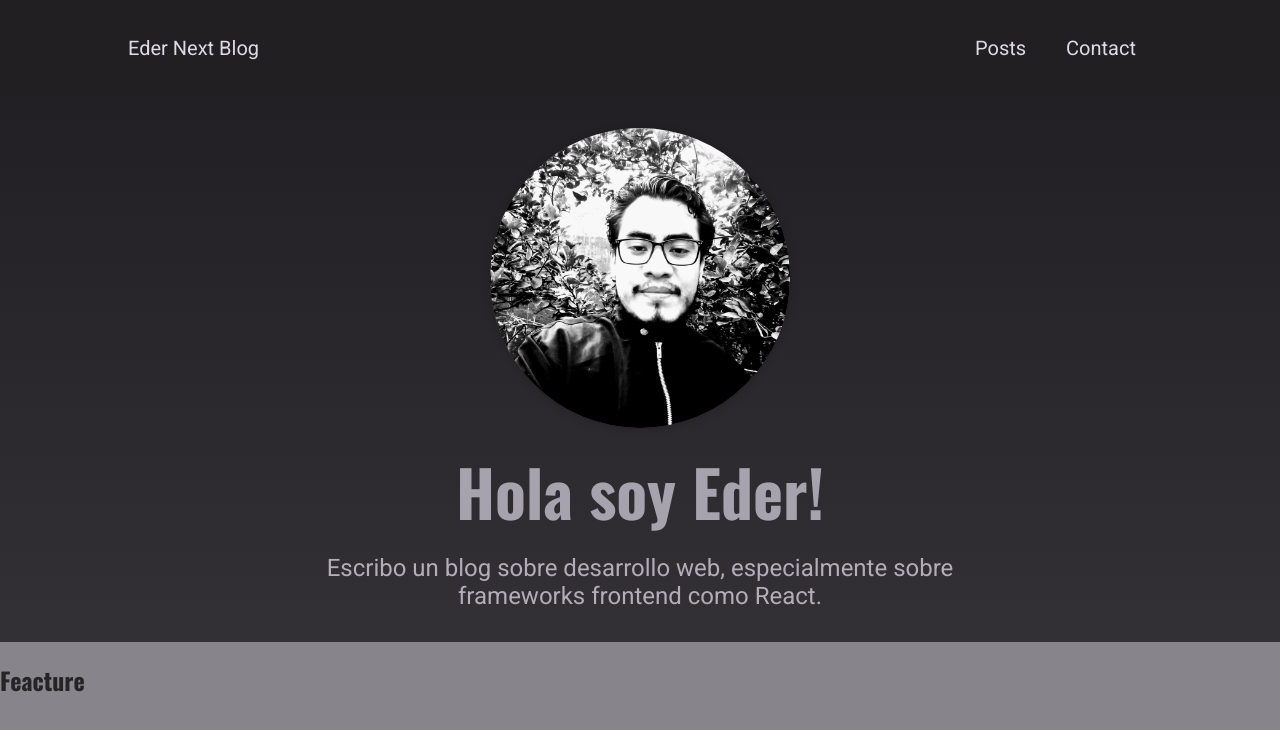
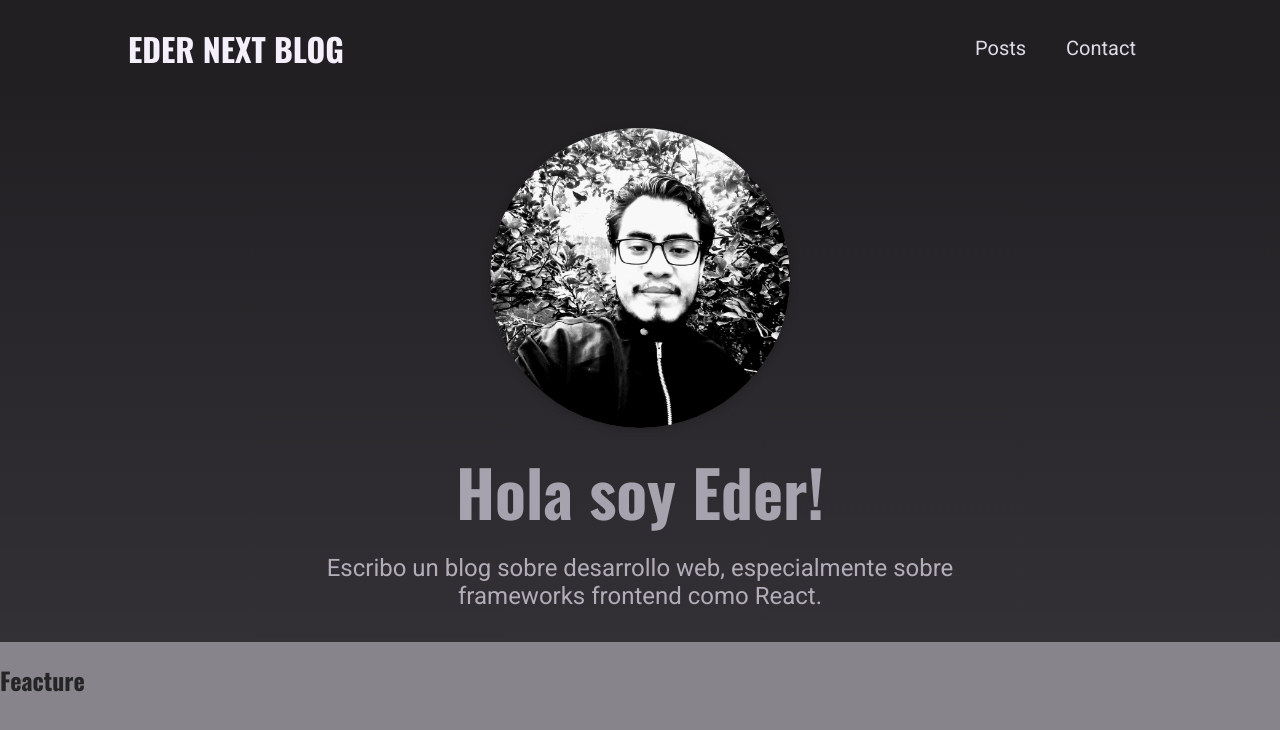
Before and after one commit to chlrobert93/BlogNextJS, a Next.js app: page / in a window 1280 px wide. Shown: the top 730 px of the page. Built offline with nearby package versions, Linux system fonts and the light colour scheme.

Commit message:
Agregar una cuadrícula de publicaciones y elementos de publicación

```diff
--- a/components/layout/logo.js
+++ b/components/layout/logo.js
@@ -2,7 +2,7 @@ import classes from './logo.module.css';
 
 function Logo (){
     return(
-       <div clasName={classes.logo}> Eder Next Blog</div>
+       <div className={classes.logo}> Eder Next Blog</div>
     );
 }
 
--- a/components/posts/posts-grid.js
+++ b/components/posts/posts-grid.js
@@ -4,6 +4,7 @@ import classes from './posts-grid.module.css';
 
 function PostsGrid(props) {
   const { posts } = props;
+  console.log(posts)
 
   return (
       <ul className={classes.grid}>
```
